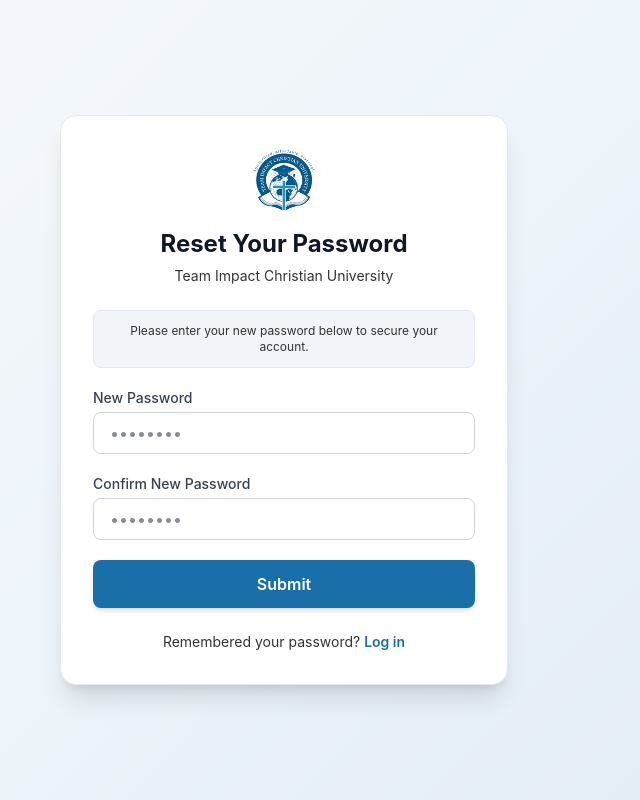
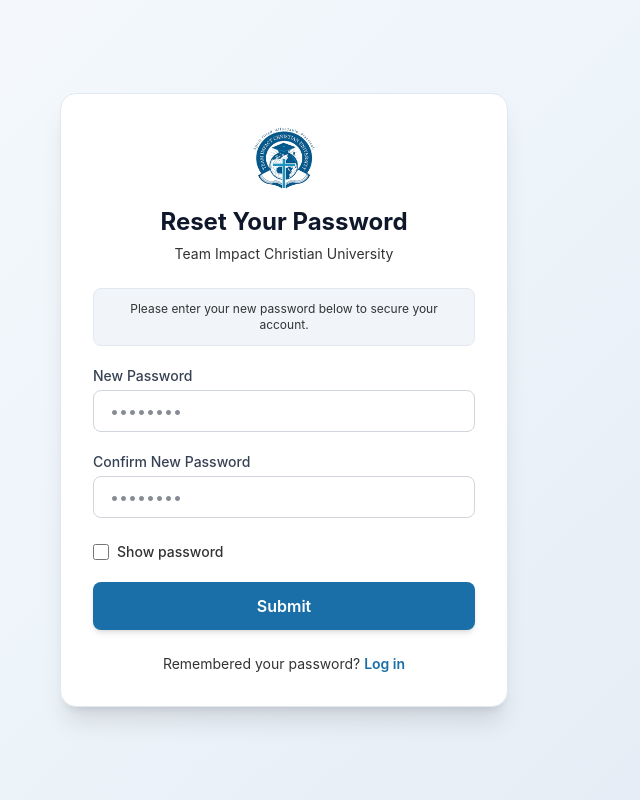
Before and after one commit to joyministries/Translation_System_Frontend, a React (Vite) app: page /set-password in a window 1280 px wide. Shown: the whole page, without its empty margins (356-996 px from the left). Built offline with nearby package versions, Linux system fonts and the light colour scheme; no server answers.

Commit message:
Password changes fixed

```diff
--- a/src/pages/auth/ResetPassword.jsx
+++ b/src/pages/auth/ResetPassword.jsx
@@ -13,6 +13,7 @@ export function ResetPassword() {
 
   const [password, setPassword] = useState('');
   const [confirmPassword, setConfirmPassword] = useState('');
+  const [showPassword, setShowPassword] = useState(false);
   const [isSubmitting, setIsSubmitting] = useState(false);
   const [isSuccess, setIsSuccess] = useState(false);
   const [validationErrors, setValidationErrors] = useState({});
@@ -119,7 +120,7 @@ export function ResetPassword() {
               <Input
                 label="New Password"
                 id="password"
-                type="password"
+                type={showPassword ? 'text' : 'password'}
                 value={password}
                 onChange={(e) => {
                   setPassword(e.target.value);
@@ -140,7 +141,7 @@ export function ResetPassword() {
               <Input
                 label="Confirm New Password"
                 id="confirmPassword"
-                type="password"
+                type={showPassword ? 'text' : 'password'}
                 value={confirmPassword}
                 onChange={(e) => {
                   setConfirmPassword(e.target.value);
@@ -155,6 +156,20 @@ export function ResetPassword() {
               {validationErrors.confirmPassword && (
                 <p className="text-red-500 text-xs mt-1 font-medium">⚠️ {validationErrors.confirmPassword}</p>
               )}
+            </div>
+
+            <div className="flex items-center gap-2 pt-1">
+              <input
+                type="checkbox"
+                id="showPassword"
+                checked={showPassword}
+                onChange={(e) => setShowPassword(e.target.checked)}
+                disabled={isSubmitting}
+                className="h-4 w-4 rounded border-gray-300 text-[#1a6fa8] focus:ring-[#1a6fa8] cursor-pointer"
+              />
+              <label htmlFor="showPassword" style={{ color: 'var(--text-secondary)' }} className="text-sm font-medium cursor-pointer select-none">
+                Show password
+              </label>
             </div>
 
             <button
```
